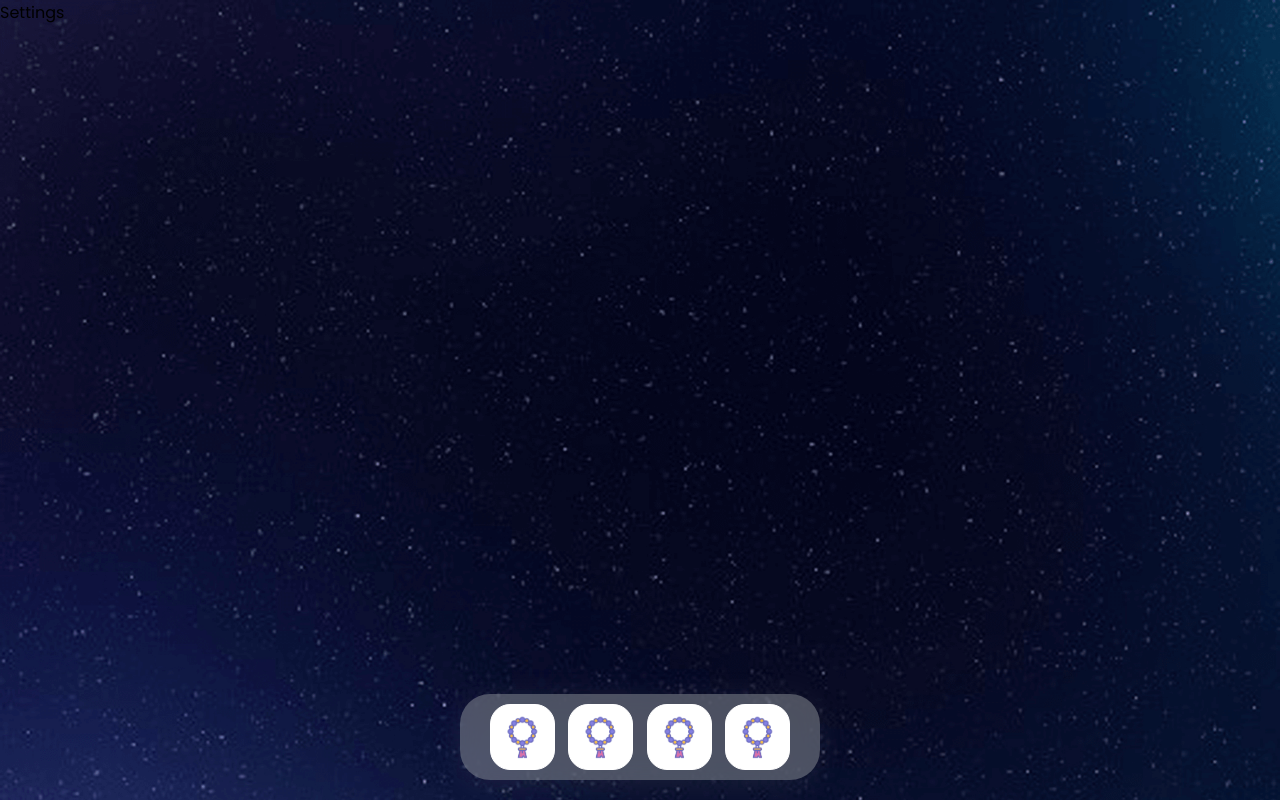
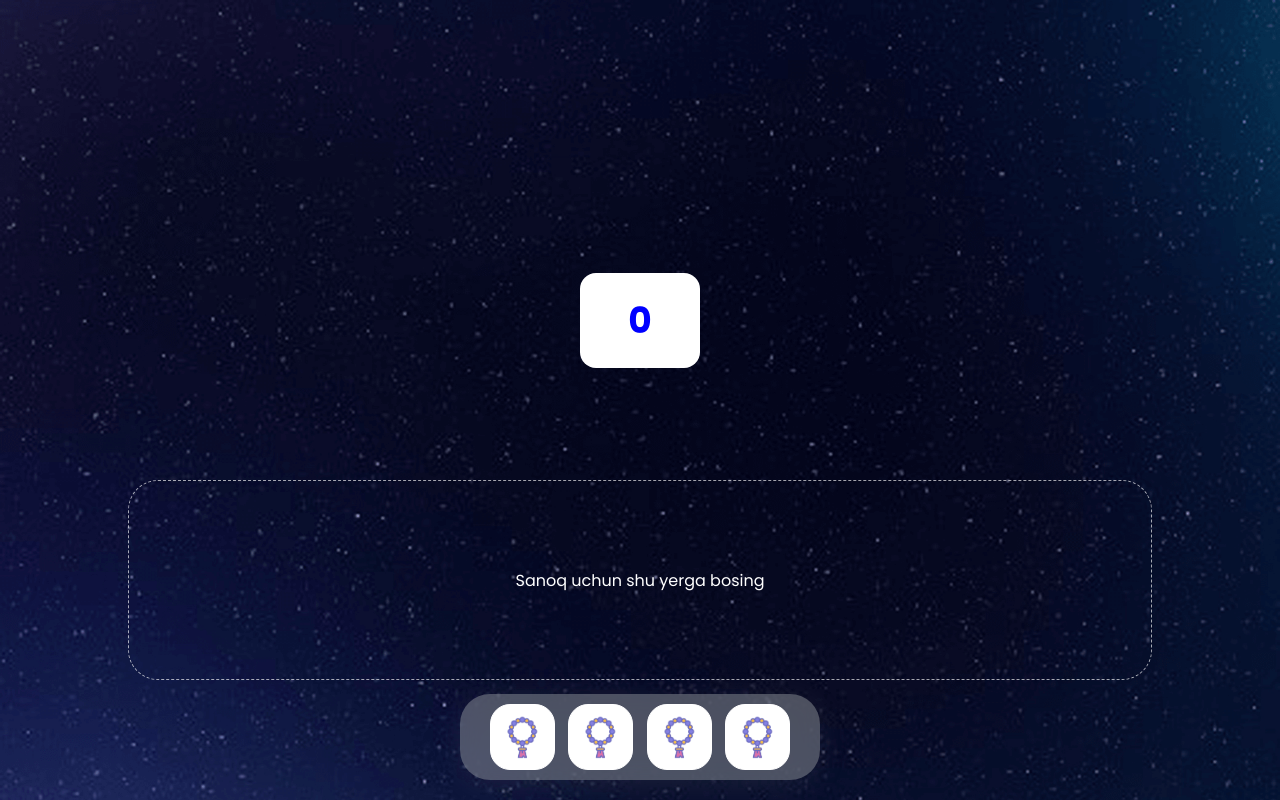
Before and after one commit to zakirovravshan/namaz.uz, a React (Create React App) app: page /settings in a window 1280 px wide. Built offline with nearby package versions, Linux system fonts and the light colour scheme.

Commit message:
add counter

```diff
--- a/src/pages/Main.js/Main.jsx
+++ b/src/pages/Main.js/Main.jsx
@@ -23,7 +23,6 @@ const Main = () => {
 			.then((res) => {
 				setPrayerTime(res.data)
 			}
-
 			)
 			.catch((error) => console.log(error));
 	};
--- /dev/null
+++ b/src/pages/Settings/Settings.css
@@ -0,0 +1,33 @@
+.wrapper {
+    height: 100vh;
+    display: flex;
+    align-items: center;
+    justify-content: center;
+    flex-direction: column;
+}
+
+.tasbeh__button {
+    position: absolute;
+    bottom: 120px;
+    width: 80%;
+    height: 200px;
+    border-radius: 30px;
+    font-size: 16px;
+    border: 1px dashed rgba(255, 255, 255, 0.644);
+    background-color: transparent;
+    color: #fff;
+    font-family: 'Poppins', sans-serif;
+    ;
+}
+
+.tasbeh__display{
+    text-align: center;
+    width: 120px;
+    padding: 20px ;
+    background-color: #ffffff;
+    border-radius: 16px;
+    margin-bottom: 160px;
+    color: blue;
+    font-weight: 700;
+    font-size: 36px;
+}
--- a/src/pages/Settings/Settings.jsx
+++ b/src/pages/Settings/Settings.jsx
@@ -1,9 +1,27 @@
-import React from 'react'
+import React from 'react';
+import './Settings.css';
+import { useState } from 'react';
 
 const Settings = () => {
-  return (
-	<div>Settings</div>
-  )
-}
+	var [counter, setCounter] = useState(0);
 
-export default Settings
+	var handleCount = () => {
+		setCounter(counter + 1);
+		if (counter === 33) {
+			setCounter(0);
+		}
+	};
+
+	return (
+		<div>
+			<div className='wrapper'>
+				<p className='tasbeh__display'>{counter}</p>
+				<button className='tasbeh__button' onClick={() => handleCount()}>
+					Sanoq uchun shu yerga bosing
+				</button>
+			</div>
+		</div>
+	);
+};
+
+export default Settings;
```
